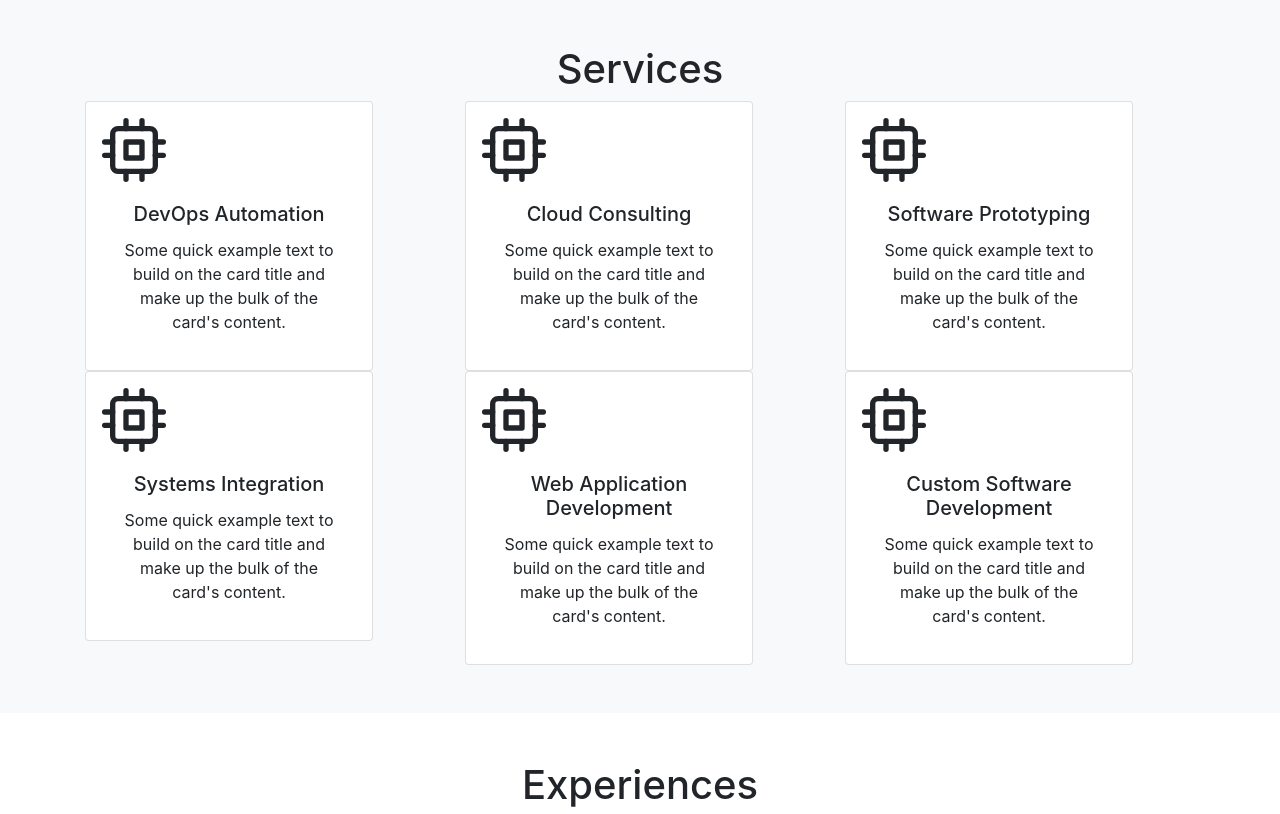
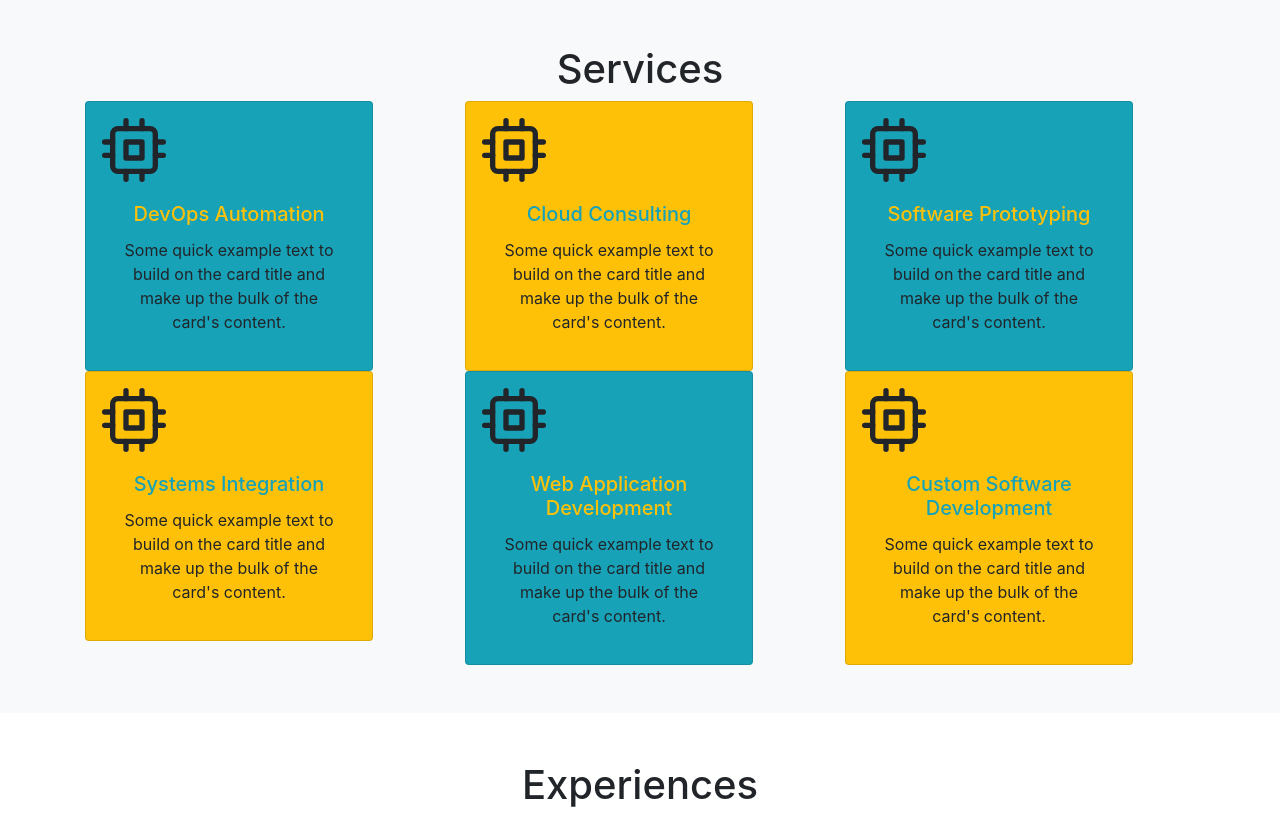
Before and after one commit to favax/Personalwebsite, a plain HTML site: page index.html in a window 1280 px wide. Shown: the part 415-1229 px from the top of the page. Drawn offline with nearby package versions, Linux system fonts and the light colour scheme.

Commit message:
Update index.html

```diff
--- a/index.html
+++ b/index.html
@@ -65,10 +65,10 @@
 
             <div class="row">
                 <div class="col-md-4">
-                    <div class="card text-center p-3" style="width: 18rem;">
+                    <div class="card text-center p-3 bg-info" style="width: 18rem;">
                         <svg xmlns="http://www.w3.org/2000/svg" width="64" height="64" viewBox="0 0 24 24" fill="none" stroke="currentColor" stroke-width="2" stroke-linecap="round" stroke-linejoin="round" class="feather feather-cpu"><rect x="4" y="4" width="16" height="16" rx="2" ry="2"></rect><rect x="9" y="9" width="6" height="6"></rect><line x1="9" y1="1" x2="9" y2="4"></line><line x1="15" y1="1" x2="15" y2="4"></line><line x1="9" y1="20" x2="9" y2="23"></line><line x1="15" y1="20" x2="15" y2="23"></line><line x1="20" y1="9" x2="23" y2="9"></line><line x1="20" y1="14" x2="23" y2="14"></line><line x1="1" y1="9" x2="4" y2="9"></line><line x1="1" y1="14" x2="4" y2="14"></line></svg>
                         <div class="card-body">
-                          <h5 class="card-title">DevOps Automation</h5>
+                          <h5 class="card-title text-warning">DevOps Automation</h5>
                           <p class="card-text">Some quick example text to build on the card title and make up the bulk of the card's content.</p>
                         </div>
                       </div>
@@ -76,50 +76,50 @@
 
 
                 <div class="col-md-4">
-                    <div class="card text-center p-3" style="width: 18rem;">
+                    <div class="card text-center p-3 bg-warning" style="width: 18rem;">
                         <svg xmlns="http://www.w3.org/2000/svg" width="64" height="64" viewBox="0 0 24 24" fill="none" stroke="currentColor" stroke-width="2" stroke-linecap="round" stroke-linejoin="round" class="feather feather-cpu"><rect x="4" y="4" width="16" height="16" rx="2" ry="2"></rect><rect x="9" y="9" width="6" height="6"></rect><line x1="9" y1="1" x2="9" y2="4"></line><line x1="15" y1="1" x2="15" y2="4"></line><line x1="9" y1="20" x2="9" y2="23"></line><line x1="15" y1="20" x2="15" y2="23"></line><line x1="20" y1="9" x2="23" y2="9"></line><line x1="20" y1="14" x2="23" y2="14"></line><line x1="1" y1="9" x2="4" y2="9"></line><line x1="1" y1="14" x2="4" y2="14"></line></svg>
                         <div class="card-body">
-                          <h5 class="card-title">Cloud Consulting</h5>
+                          <h5 class="card-title text-info link">Cloud Consulting</h5>
                           <p class="card-text">Some quick example text to build on the card title and make up the bulk of the card's content.</p>
                         </div>
                       </div>
                 </div>
 
                 <div class="col-md-4">
-                    <div class="card text-center p-3" style="width: 18rem;">
+                    <div class="card text-center p-3 bg-info" style="width: 18rem;">
                         <svg xmlns="http://www.w3.org/2000/svg" width="64" height="64" viewBox="0 0 24 24" fill="none" stroke="currentColor" stroke-width="2" stroke-linecap="round" stroke-linejoin="round" class="feather feather-cpu"><rect x="4" y="4" width="16" height="16" rx="2" ry="2"></rect><rect x="9" y="9" width="6" height="6"></rect><line x1="9" y1="1" x2="9" y2="4"></line><line x1="15" y1="1" x2="15" y2="4"></line><line x1="9" y1="20" x2="9" y2="23"></line><line x1="15" y1="20" x2="15" y2="23"></line><line x1="20" y1="9" x2="23" y2="9"></line><line x1="20" y1="14" x2="23" y2="14"></line><line x1="1" y1="9" x2="4" y2="9"></line><line x1="1" y1="14" x2="4" y2="14"></line></svg>
                         <div class="card-body">
-                          <h5 class="card-title">Software Prototyping</h5>
+                          <h5 class="card-title text-warning">Software Prototyping</h5>
                           <p class="card-text">Some quick example text to build on the card title and make up the bulk of the card's content.</p>
                         </div>
                       </div>
                 </div>
 
                 <div class="col-md-4">
-                    <div class="card text-center p-3" style="width: 18rem;">
+                    <div class="card text-center p-3 bg-warning" style="width: 18rem;">
                         <svg xmlns="http://www.w3.org/2000/svg" width="64" height="64" viewBox="0 0 24 24" fill="none" stroke="currentColor" stroke-width="2" stroke-linecap="round" stroke-linejoin="round" class="feather feather-cpu"><rect x="4" y="4" width="16" height="16" rx="2" ry="2"></rect><rect x="9" y="9" width="6" height="6"></rect><line x1="9" y1="1" x2="9" y2="4"></line><line x1="15" y1="1" x2="15" y2="4"></line><line x1="9" y1="20" x2="9" y2="23"></line><line x1="15" y1="20" x2="15" y2="23"></line><line x1="20" y1="9" x2="23" y2="9"></line><line x1="20" y1="14" x2="23" y2="14"></line><line x1="1" y1="9" x2="4" y2="9"></line><line x1="1" y1="14" x2="4" y2="14"></line></svg>
                         <div class="card-body">
-                          <h5 class="card-title">Systems Integration</h5>
+                          <h5 class="card-title text-info link">Systems Integration</h5>
                           <p class="card-text">Some quick example text to build on the card title and make up the bulk of the card's content.</p>
                         </div>
                       </div>
                 </div>
 
                 <div class="col-md-4">
-                    <div class="card text-center p-3" style="width: 18rem;">
+                    <div class="card text-center p-3 bg-info" style="width: 18rem;">
                         <svg xmlns="http://www.w3.org/2000/svg" width="64" height="64" viewBox="0 0 24 24" fill="none" stroke="currentColor" stroke-width="2" stroke-linecap="round" stroke-linejoin="round" class="feather feather-cpu"><rect x="4" y="4" width="16" height="16" rx="2" ry="2"></rect><rect x="9" y="9" width="6" height="6"></rect><line x1="9" y1="1" x2="9" y2="4"></line><line x1="15" y1="1" x2="15" y2="4"></line><line x1="9" y1="20" x2="9" y2="23"></line><line x1="15" y1="20" x2="15" y2="23"></line><line x1="20" y1="9" x2="23" y2="9"></line><line x1="20" y1="14" x2="23" y2="14"></line><line x1="1" y1="9" x2="4" y2="9"></line><line x1="1" y1="14" x2="4" y2="14"></line></svg>
                         <div class="card-body">
-                          <h5 class="card-title">Web Application Development</h5>
+                          <h5 class="card-title text-warning">Web Application Development</h5>
                           <p class="card-text">Some quick example text to build on the card title and make up the bulk of the card's content.</p>
                         </div>
                       </div>
                 </div>
 
                 <div class="col-md-4">
-                    <div class="card text-center p-3" style="width: 18rem;">
+                    <div class="card text-center p-3 bg-warning" style="width: 18rem;">
                         <svg xmlns="http://www.w3.org/2000/svg" width="64" height="64" viewBox="0 0 24 24" fill="none" stroke="currentColor" stroke-width="2" stroke-linecap="round" stroke-linejoin="round" class="feather feather-cpu"><rect x="4" y="4" width="16" height="16" rx="2" ry="2"></rect><rect x="9" y="9" width="6" height="6"></rect><line x1="9" y1="1" x2="9" y2="4"></line><line x1="15" y1="1" x2="15" y2="4"></line><line x1="9" y1="20" x2="9" y2="23"></line><line x1="15" y1="20" x2="15" y2="23"></line><line x1="20" y1="9" x2="23" y2="9"></line><line x1="20" y1="14" x2="23" y2="14"></line><line x1="1" y1="9" x2="4" y2="9"></line><line x1="1" y1="14" x2="4" y2="14"></line></svg>
                         <div class="card-body">
-                          <h5 class="card-title">Custom Software Development</h5>
+                          <h5 class="card-title text-info link">Custom Software Development</h5>
                           <p class="card-text">Some quick example text to build on the card title and make up the bulk of the card's content.</p>
                         </div>
                       </div>
```
